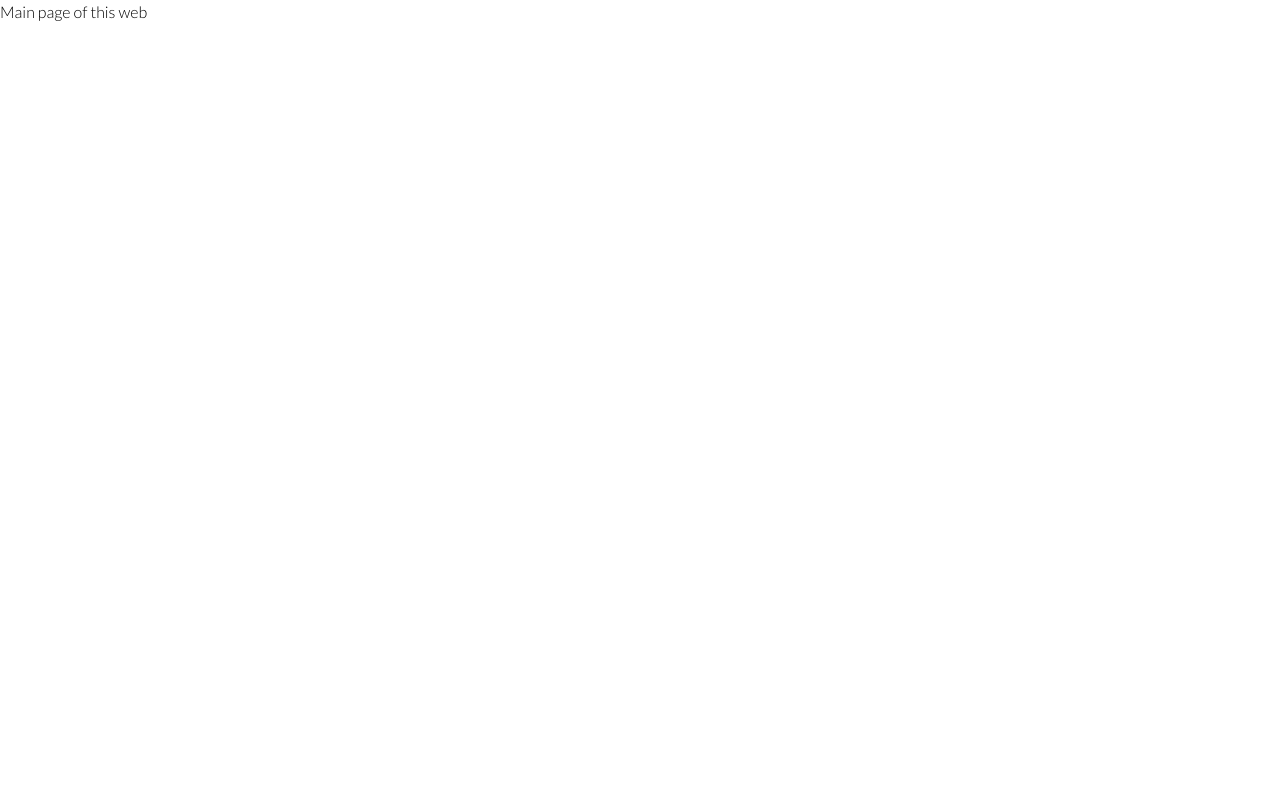
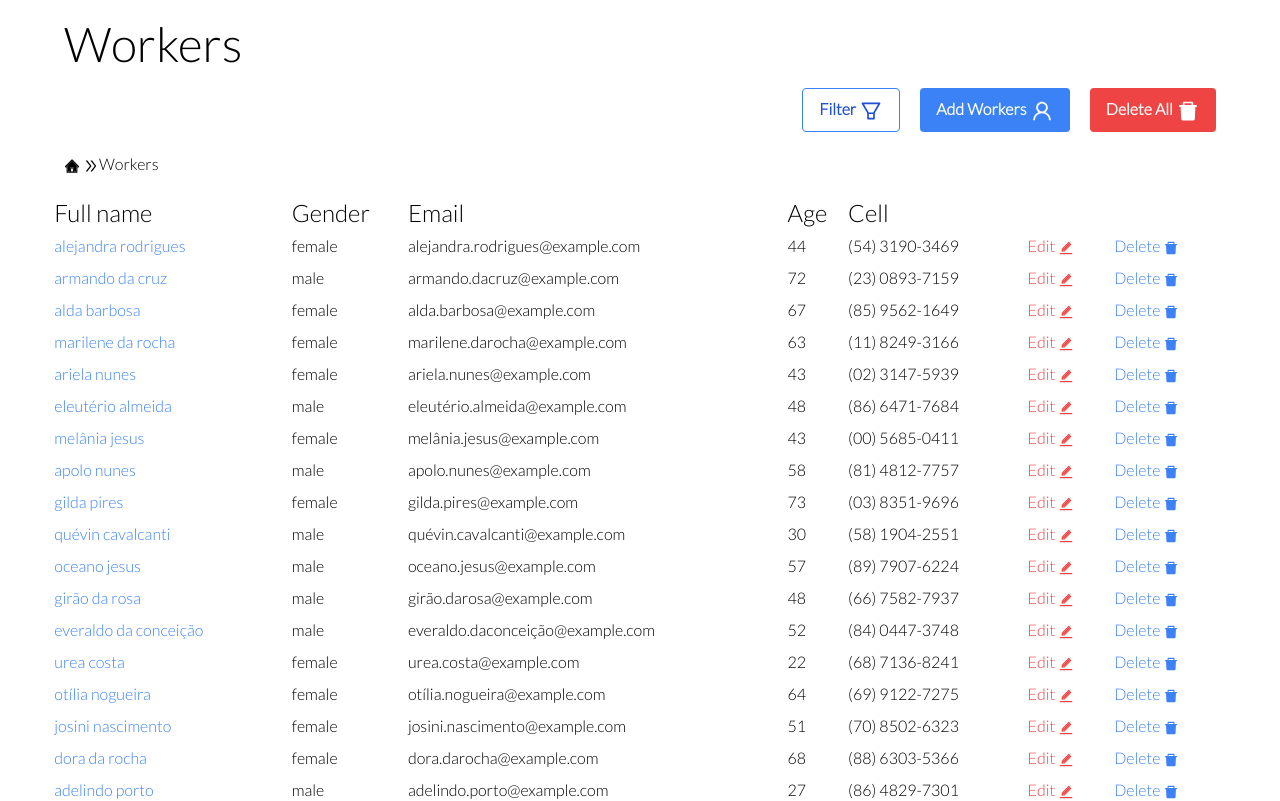
Before and after one commit to RenzoBeltran/react-challenge-workers, a React (Create React App) app: page / in a window 1280 px wide. Shown: the top 801 px of the page. Built offline with nearby package versions, Linux system fonts and the light colour scheme.

Commit message:
Add: Home page content and styling

```diff
--- a/src/pages/Home.tsx
+++ b/src/pages/Home.tsx
@@ -1,7 +1,60 @@
+import jsonData from '../data.json';
+import {
+  AiOutlineFileExcel,
+  AiFillDelete,
+  AiOutlineUser,
+  AiOutlineFilter,
+  AiTwotoneEdit,
+  AiTwotoneHome,
+  AiOutlineDoubleRight
+} from 'react-icons/ai';
+
 const Home = () => {
   return (
     <div>
-      Main page of this web
+      <div className="ml-16">
+        <h2 className="my-5 text-5xl">Workers</h2>
+        <div className="flex justify-end mr-16">
+          <button className="bg-transparent mr-5 hover:bg-blue-500 text-blue-700 font-semibold hover:text-white py-2 px-4 border border-blue-500 hover:border-transparent rounded" >Filter <AiOutlineFilter size='1.5rem' className="inline" /></button>
+          <button className="bg-blue-500 mr-5 hover:bg-blue-600 text-white font-bold py-2 px-4 rounded">Add Workers <AiOutlineUser size='1.5rem' className='inline' /></button>
+          <button className="bg-red-500 hover:bg-red-600 text-white font-bold py-2 px-4 rounded">Delete All <AiFillDelete size='1.5rem' className='inline' /></button>
+        </div>
+      </div>
+      <div className="ml-16 my-5">
+        <AiTwotoneHome className='inline' /> <AiOutlineDoubleRight className='inline' />
+        Workers
+      </div>
+      <table className="m-auto w-11/12 table-auto border-collapse bg-white">
+        <thead>
+          <tr>
+            <th className="text-2xl font-light text-left">Full name</th>
+            <th className="text-2xl font-light text-left">Gender</th>
+            <th className="text-2xl font-light text-left">Email</th>
+            <th className="text-2xl font-light text-left">Age</th>
+            <th className="text-2xl font-light text-left">Cell</th>
+          </tr>
+        </thead>
+        <tbody>
+          {jsonData.results?.map((item: any, index: number) => {
+            return <tr key={index}>
+              <td className={`py-1 pr-3 text-left text-1xl font-light text-blue-500 hover:underline ${index % 2 === 0 ? 'bg-table' : null}`}>{`${item.name.first} ${item.name.last}`}</td>
+              <td className={`py-1 pr-3 text-1xl font-light  ${index % 2 === 0 ? 'bg-table' : null}`}>{item.gender}</td>
+              <td className={`py-1 pr-3 text-1xl font-light  ${index % 2 === 0 ? 'bg-table' : null}`}>{item.email}</td>
+              <td className={`py-1 pr-3 text-1xl font-light  ${index % 2 === 0 ? 'bg-table' : null}`}>{item.dob.age}</td>
+              <td className={`py-1 pr-3 text-1xl font-light  ${index % 2 === 0 ? 'bg-table' : null}`}>{item.cell}</td>
+              <td className={`py-1 pr-3 text-red-500 cursor-pointer ${index % 2 === 0 ? 'bg-table' : null}`}>Edit <AiTwotoneEdit className="inline" /></td>
+              <td className={`py-1 pr-3 text-blue-500 cursor-pointer ${index % 2 === 0 ? 'bg-table' : null}`}>Delete <AiFillDelete className="inline" /></td>
+            </tr>
+          })}
+
+        </tbody>
+      </table>
+      <div className="flex justify-around mt-8">
+        <button className="bg-green-500 hover:bg-green-600 text-white font-bold px-2 rounded">Export to Excel <AiOutlineFileExcel size='1.2rem' className='inline' /></button>
+        <div className="flex items-center">
+          <div>1-13 of 200</div></div>
+        <div>Pagination</div>
+      </div>
     </div>
   );
 };
```
